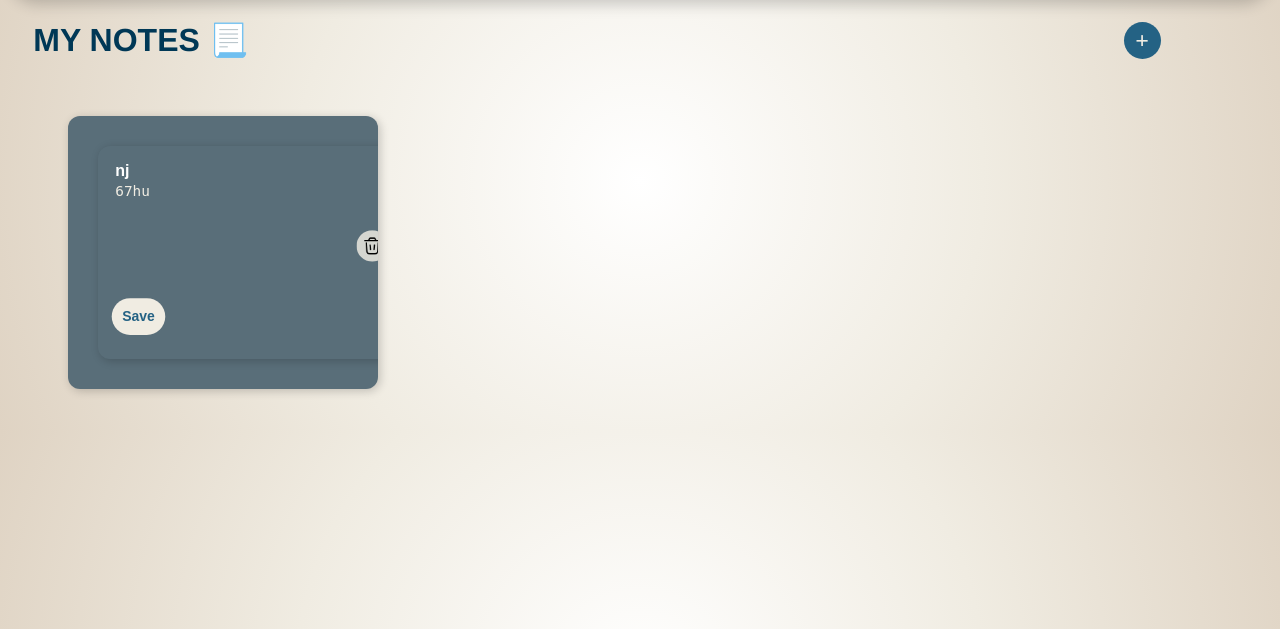
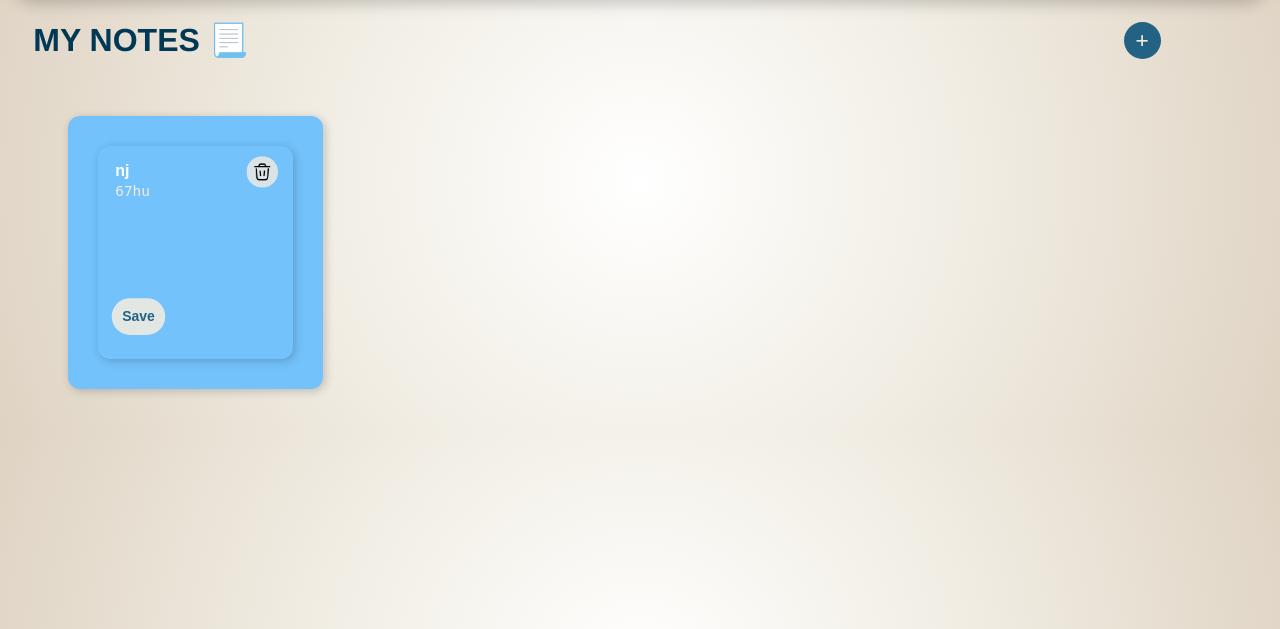
Before and after one commit to srushtisoni08/Note_taking, a Flask app: page /dashboard in a window 1280 px wide. Shown: the part 70-699 px from the top of the page. Run offline with Flask 3, Linux system fonts and the light colour scheme; a user stored in the database is signed in.

Commit message:
style:gender notes theme

```diff
--- a/app.py
+++ b/app.py
@@ -29,14 +29,19 @@ class Note(db.Model):
     user_id = db.Column(db.Integer, db.ForeignKey('user.id'), nullable=False)
     title = db.Column(db.String(100), nullable=False)
     content = db.Column(db.Text, nullable=False)
+    color = db.Column(db.String(7), nullable=True)
     date_created = db.Column(db.DateTime, default=datetime.utcnow)
 
 with app.app_context():
     db.create_all()
 
-def generate_random_color():
-    colors = ["#FFC0CB", "#ADD8E6", "#98FB98", "#FFD700", "#FF6347", "#DDA0DD", "#20B2AA", "#FF4500", "#8A2BE2", "#40E0D0"]
-    return random.choice(colors)
+def generate_random_color(gender):
+    male_colors = ["#003399", "#545AA7", "#73C2FB", "#8DA399", "#1ca9c9", "#005f69", "#6A5ACD", "#367588", "#0C2340", "#F0F8FF"]
+    female_colors = ["#FF69B4", "#eec0c8", "#800080", "#662d91", "#D8BFD8", "#770737", "#A95C68", "#AA336A", "#9F2B68", "#E30B5C"]
+    if gender.lower() == "male":
+        return random.choice(male_colors)
+    elif gender.lower() == "female":
+        return random.choice(female_colors)
 
 @app.route("/",methods = ["GET","POST"])
 def login():
@@ -119,8 +124,8 @@ def add_note():
     title = request.form.get("title")
     content = request.form.get("content")
     user = User.query.filter_by(name=session["username"]).first()
-
-    new_note = Note(title=title, content=content, user_id=user.id)
+    color = generate_random_color(user.gender)
+    new_note = Note(title=title, content=content, user_id=user.id, color= color)
     db.session.add(new_note)
     db.session.commit()
     return redirect(url_for("dashboard"))
@@ -155,48 +160,17 @@ def get_it():
 
 @app.route("/edit_note/<int:note_id>", methods=["POST"])
 def edit_note(note_id):
-    if "username" not in session:
-        flash("Please log in first.", "error")
-        return redirect(url_for("login"))
-
     note = Note.query.get(note_id)
-    if not note:
-        flash("Note not found!", "error")
-        return redirect(url_for("dashboard"))
-
-    user = User.query.filter_by(name=session["username"]).first()
-    if note.user_id != user.id:
-        flash("You are not authorized to edit this note!", "error")
-        return redirect(url_for("dashboard"))
-
-    # Update the note with new values
     note.title = request.form["title"]
     note.content = request.form["content"]
     db.session.commit()
-
-    flash("Note updated successfully!", "success")
     return redirect(url_for("dashboard"))
 
 @app.route("/delete_note/<int:note_id>", methods=["POST"])
 def delete_note(note_id):
-    if "username" not in session:
-        flash("Please log in first.", "error")
-        return redirect(url_for("login"))
-
     note = Note.query.get(note_id)
-    if not note:
-        flash("Note not found!", "error")
-        return redirect(url_for("dashboard"))
-
-    user = User.query.filter_by(name=session["username"]).first()
-    if note.user_id != user.id:
-        flash("You are not authorized to delete this note!", "error")
-        return redirect(url_for("dashboard"))
-
     db.session.delete(note)
     db.session.commit()
-
-    flash("Note deleted successfully!", "success")
     return redirect(url_for("dashboard"))
 
 if __name__ == "__main__":
--- a/static/notes.css
+++ b/static/notes.css
@@ -150,7 +150,11 @@ h3 {
     color: #fff; /* Light text */
     margin: 0;
 }
-
+#images {
+    position: absolute;
+    right: 10px;
+    top: 10px;
+}
 #images img {
     width: 18px;
     height: 18px;
@@ -162,9 +166,9 @@ h3 {
     transform: scale(1.1);
 }
 #save{
-    background-color: #f0ece2;
+    background-color: #f0ece2e6;
     border-radius: 20px;
-    color: #246284;
+    color: #246284ff;
     padding: 10px;
     margin-top: 10px;
     font-weight: bold;
@@ -186,7 +190,7 @@ h3 {
     padding: 15px;
     border-radius: 12px;
     box-shadow: 2px 2px 10px rgba(0, 0, 0, 0.2);
-    width: 280px;
+    width: fit-content;
     height: fit-content;
     margin: 15px;
     transition: transform 0.2s ease-in-out, box-shadow 0.2s ease-in-out;
```
Also changed, not shown: instance/database.db.
